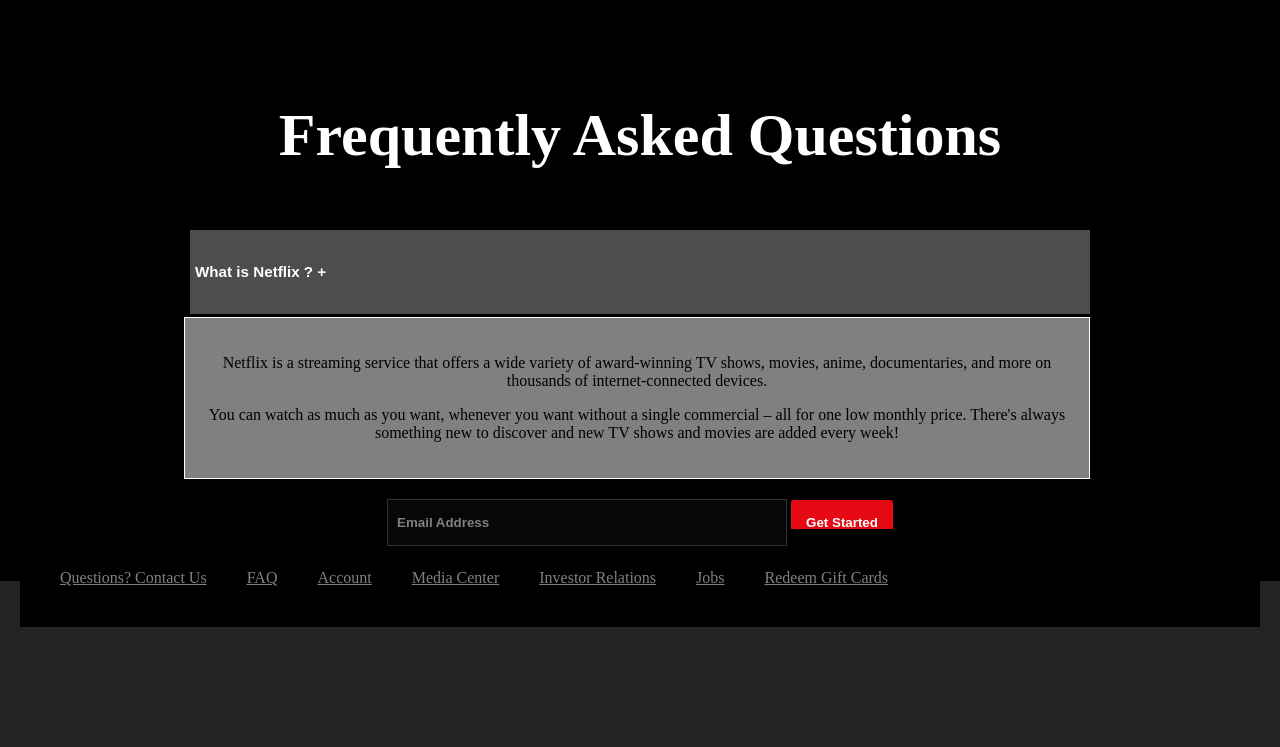
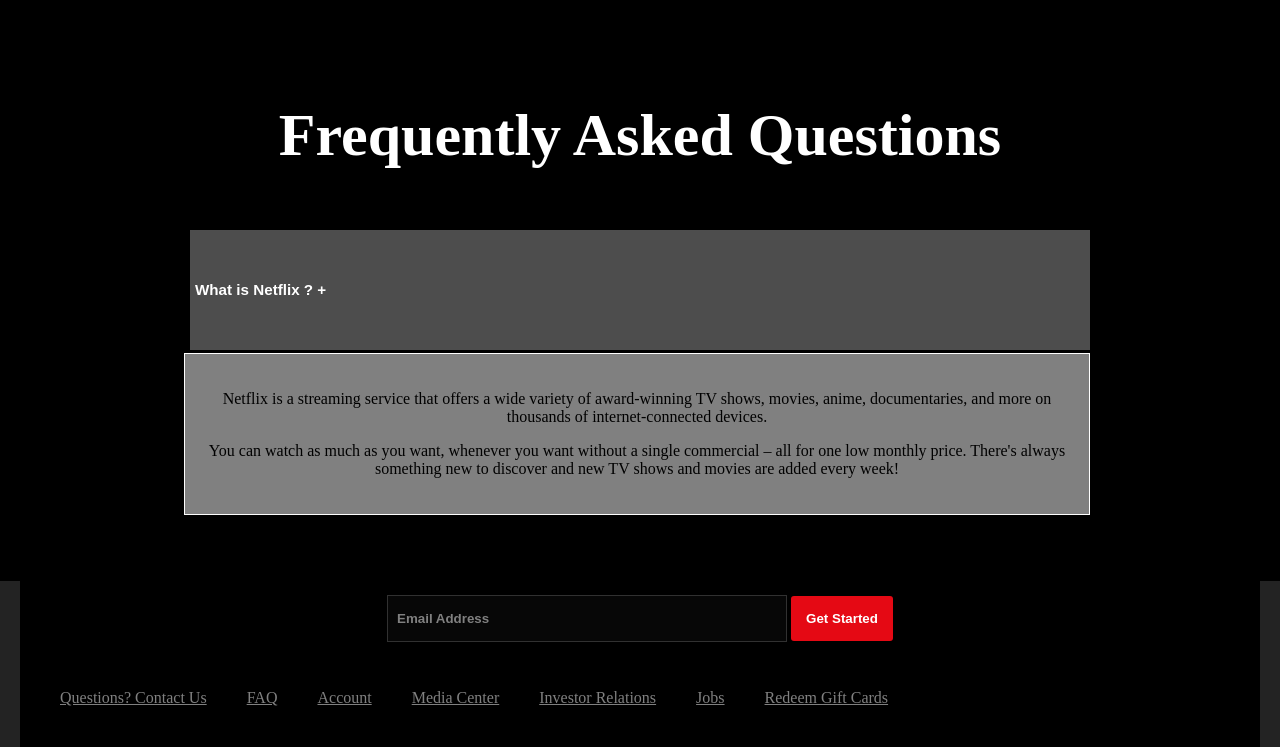
Before and after one commit to hirendra84/netflix-clone-1, a plain HTML site: page index.html in a window 1280 px wide. Shown: the part 2696-3443 px from the top of the page. Before the commit the page ends 3323 px from the top, so only its background shows below. Drawn offline with Linux system fonts and the light colour scheme.

Commit message:
some-minor-changes
minor changes

```diff
--- a/index.html
+++ b/index.html
@@ -54,11 +54,11 @@
 <h1>Frequently Asked Questions</h1>
              <div class="container">
             <button class="reveal-btn" >What is Netflix    ?  +</button>
-            <div class="hidden-content">
+            <div class="hidden-content" >
                 <p>Netflix is a streaming service that offers a wide variety of award-winning TV shows, movies, anime, documentaries, and more on thousands of internet-connected devices.</p>
                 <p>You can watch as much as you want, whenever you want without a single commercial – all for one low monthly price. There's always something new to discover and new TV shows and movies are added every week!</p>
             </div>
-        <div> <input  type ="text" id="email" value="Email Address" >
+        <div style="margin :60px"> <input  type ="text" id="email" value="Email Address" >
        <button >Get Started</button>  </div>
 </div>
 
--- a/style.css
+++ b/style.css
@@ -8,6 +8,7 @@ div {
     background-color : #000000;
     padding : 20px;
     text-align : center;
+
 
 }
 .logo{
@@ -59,7 +60,9 @@ h1,h2,h3{
 
 }
 .div7{
+    height : 500px;
     display : flex;
+    flex-grow :1;
 }
 a{
     color : grey;
```
